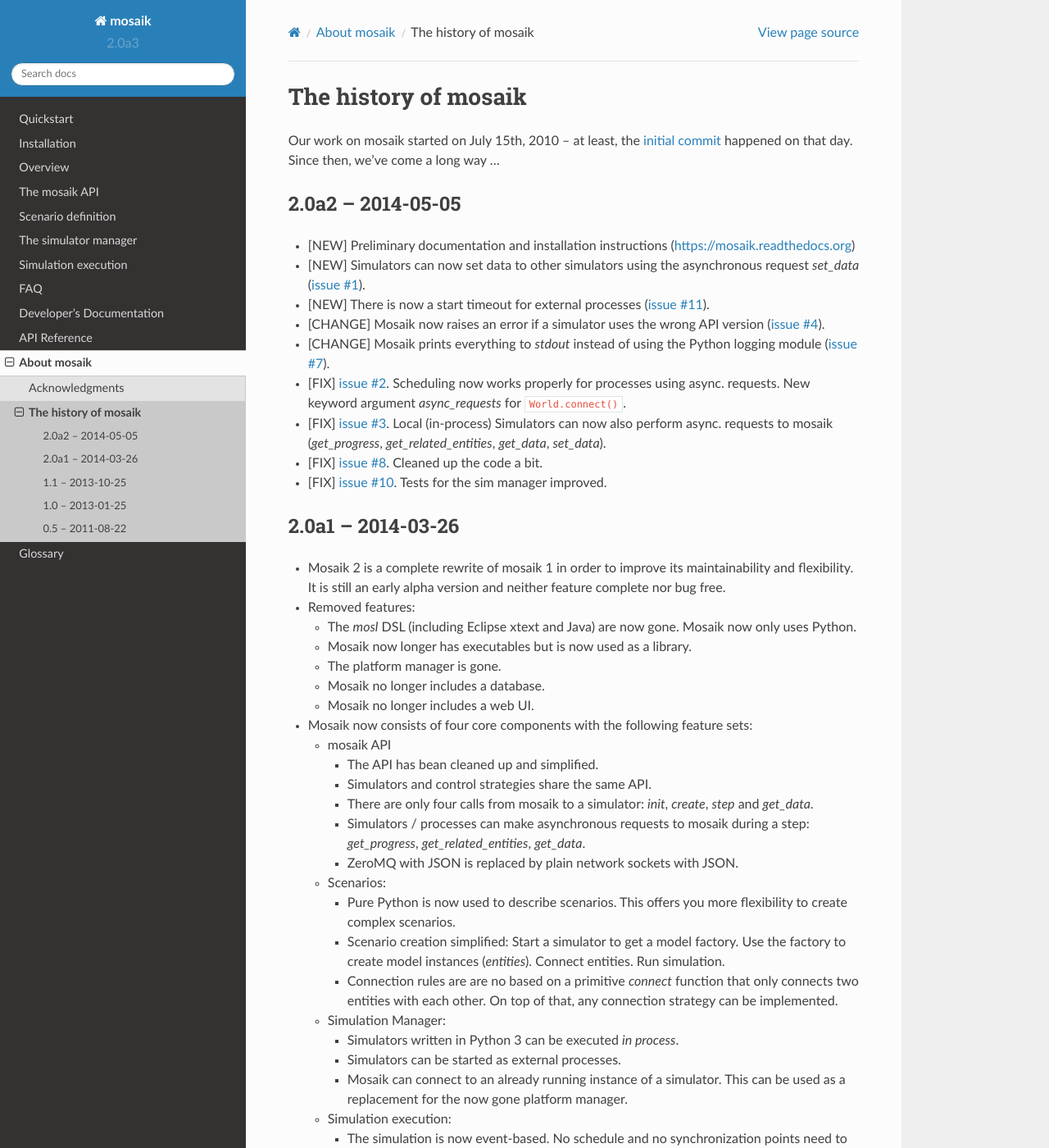
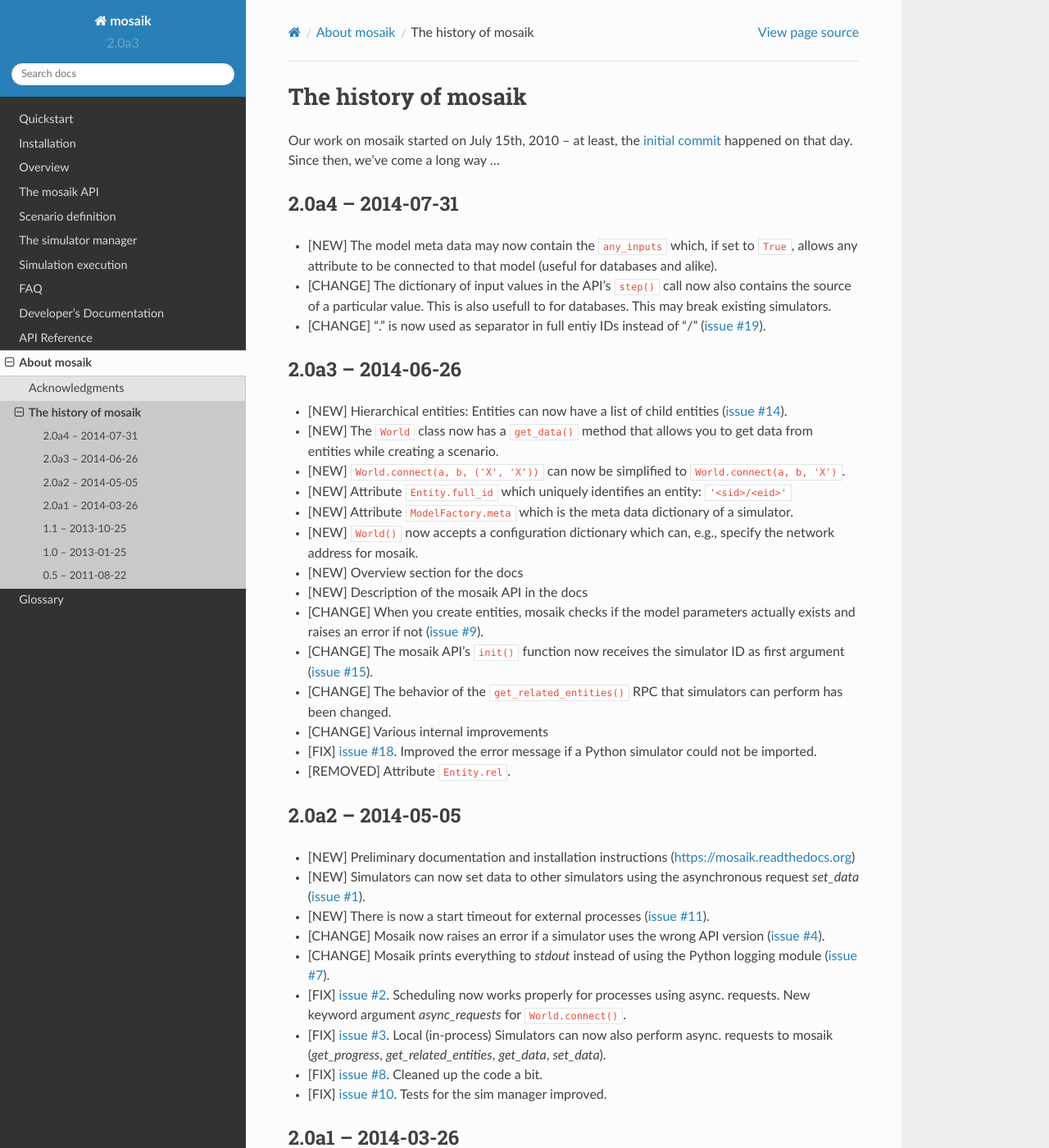
Before and after one commit to OFFIS-mosaik/mosaik, a Sphinx documentation site: the page built from docs/about/history.rst, in a window 1280 px wide and 1400 px high. Shown: the whole window at 82% size. Built offline with Sphinx 7.4.7 and the Read the Docs theme 2.0.0, drawn with Linux system fonts in a browser that asks for light colours; pages that are not in the unit, such as notebooks, are missing from menus.

Commit message:
Updated change log for the upcoming release.

```diff
--- a/docs/about/history.rst
+++ b/docs/about/history.rst
@@ -6,6 +6,55 @@
 commit`__ happened on that day. Since then, we've come a long way …
 
 __ https://bitbucket.org/mosaik/mosaik-legacy/commits/82aebc9a8d54fad3efd24ade4b28615873bee9ab
+
+
+2.0a4 – 2014-07-31
+==================
+
+- [NEW] The model meta data may now contain the ``any_inputs`` which, if set
+  to ``True``, allows any attribute to be connected to that model (useful for
+  databases and alike).
+- [CHANGE] The dictionary of input values in the API's ``step()`` call now
+  also contains the source of a particular value. This is also usefull to for
+  databases. This may break existing simulators.
+- [CHANGE] "." is now used as separator in full entiy IDs instead of "/"
+  (`issue #19`_).
+
+.. _`issue #19`: https://bitbucket.org/mosaik/mosaik/issue/19/
+
+
+2.0a3 – 2014-06-26
+==================
+
+- [NEW] Hierarchical entities: Entities can now have a list of child entities
+  (`issue #14`_).
+- [NEW] The ``World`` class now has a ``get_data()`` method that allows you to
+  get data from entities while creating a scenario.
+- [NEW] ``World.connect(a, b, ('X', 'X'))`` can now be simplified to
+  ``World.connect(a, b, 'X')``.
+- [NEW] Attribute ``Entity.full_id`` which uniquely identifies an entity:
+  ``'<sid>/<eid>'``
+- [NEW] Attribute ``ModelFactory.meta`` which is the meta data dictionary of
+  a simulator.
+- [NEW] ``World()`` now accepts a configuration dictionary which can, e.g.,
+  specify the network address for mosaik.
+- [NEW] Overview section for the docs
+- [NEW] Description of the mosaik API in the docs
+- [CHANGE] When you create entities, mosaik checks if the model parameters
+  actually exists and raises an error if not (`issue #9`_).
+- [CHANGE] The mosaik API’s ``init()`` function now receives the simulator ID
+  as first argument (`issue #15`_).
+- [CHANGE] The behavior of the ``get_related_entities()`` RPC that simulators
+  can perform has been changed.
+- [CHANGE] Various internal improvements
+- [FIX] `issue #18`_. Improved the error message if a Python simulator could
+  not be imported.
+- [REMOVED] Attribute ``Entity.rel``.
+
+.. _`issue #9`: https://bitbucket.org/mosaik/mosaik/issue/9/
+.. _`issue #14`: https://bitbucket.org/mosaik/mosaik/issue/14/
+.. _`issue #15`: https://bitbucket.org/mosaik/mosaik/issue/15/
+.. _`issue #18`: https://bitbucket.org/mosaik/mosaik/issue/18/
 
 
 2.0a2 – 2014-05-05
```
Also changed, not shown: CHANGES.txt (+15 -0 lines).
